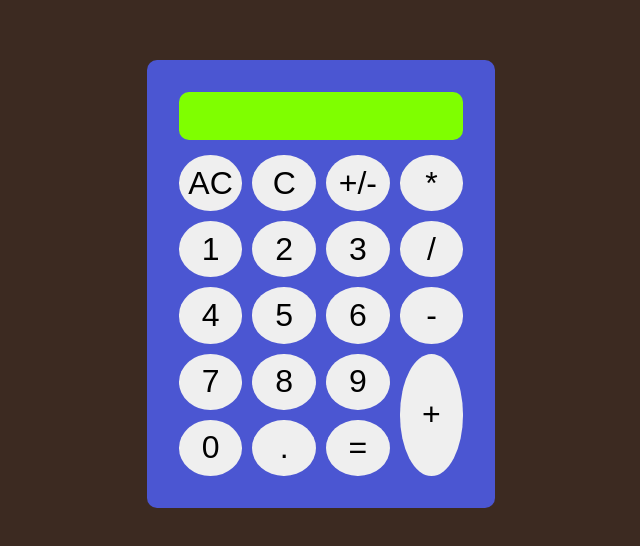
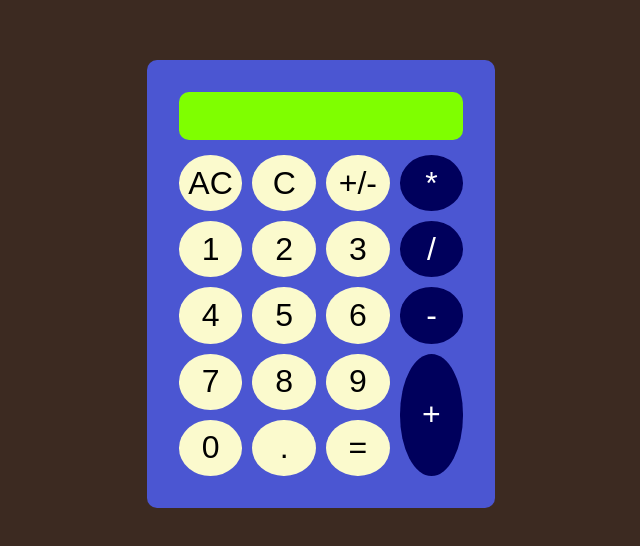
Before and after one commit to rahmanaga/calculator, a plain HTML site: page index.html in a window 1280 px wide. Shown: the part 124-670 px from the top of the page, without its empty margins (319-959 px from the left). Drawn offline with Linux system fonts and the light colour scheme.

Commit message:
Add diferrent color to operators

```diff
--- a/style.css
+++ b/style.css
@@ -31,6 +31,7 @@ button {
   font-size: 2em;
   padding: 0.3em;
   border-style: none;
+  background-color: #fbfacd;
 }
 
 button:hover {
@@ -44,6 +45,14 @@ button:hover {
   padding: 1em 1em 0.5em;
   border-radius: 10px;
   font-size: 2em;
+}
+.operator {
+  background-color: #00005c;
+  color: white;
+}
+.operator:hover {
+  background-color: #205295;
+  box-shadow: 4px 4px 4px #205295;
 }
 button:nth-of-type(1) {
   grid-area: 1 / 1 / 2 / 2;
```
